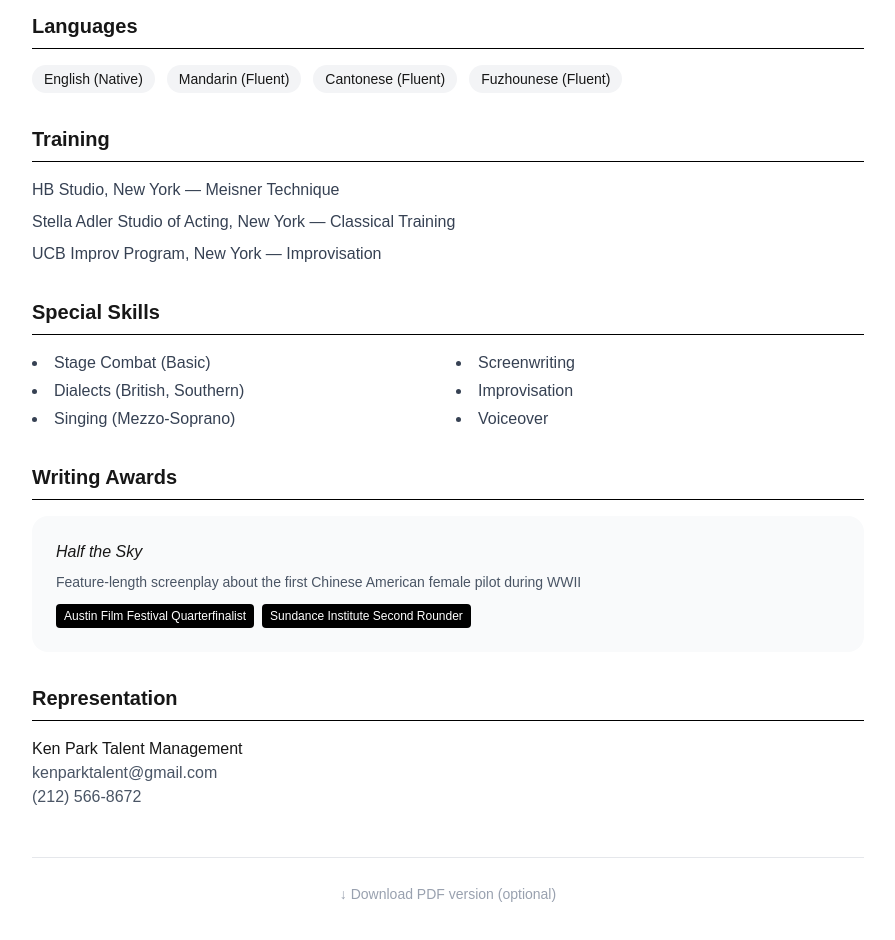
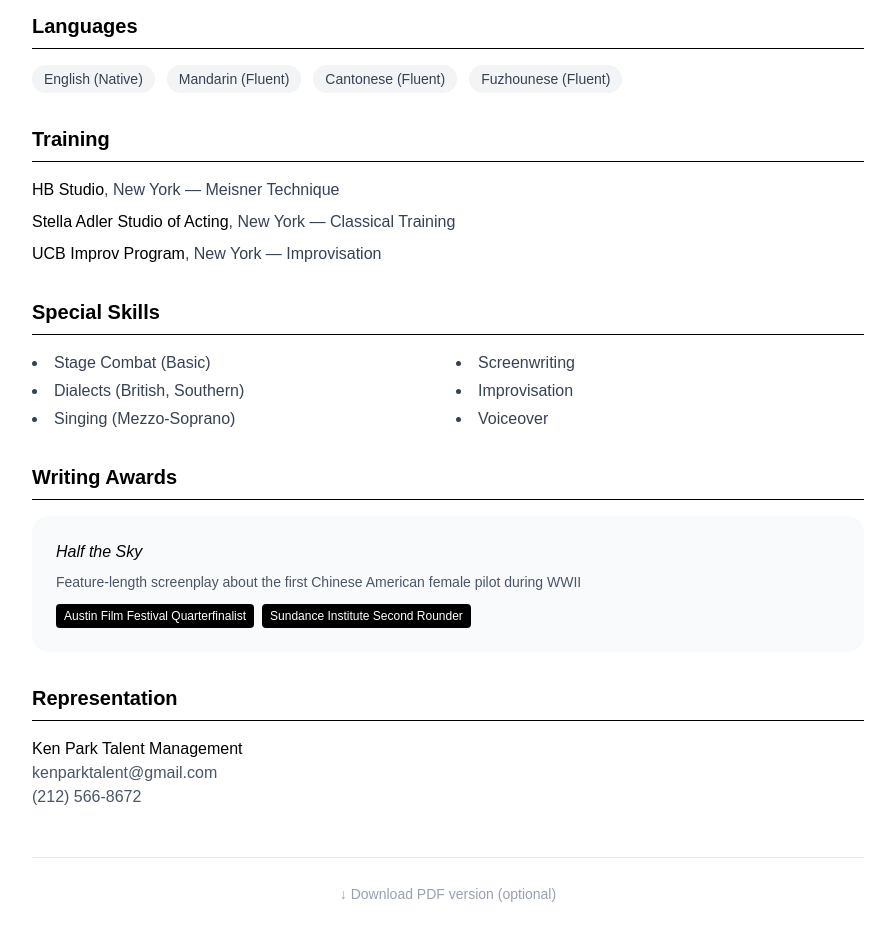
Before and after one commit to monkeypoops/stephy, a Next.js app: page /resume in a window 1280 px wide. Shown: the part 420-1360 px from the top of the page, without its empty margins (192-1087 px from the left). Built offline with nearby package versions, Linux system fonts and the light colour scheme.

Commit message:
updated main page centered for buttons and font colors for resume

```diff
--- a/app/resume/page.tsx
+++ b/app/resume/page.tsx
@@ -23,17 +23,17 @@ export default function ResumePage() {
 
             {/* Name and Title */}
             <div className="text-center md:text-left">
-              <h1 className="text-5xl md:text-6xl font-bold tracking-tighter mb-2">Stephanie Cheng</h1>
-              <p className="text-gray-500 text-lg">Actor | Screenwriter | Storyteller</p>
+              <h1 className="text-5xl md:text-6xl font-bold tracking-tighter mb-2 text-black">Stephanie Cheng</h1>
+              <p className="text-gray-600 text-lg">Actor | Screenwriter | Storyteller</p>
               <div className="w-16 h-0.5 bg-black mt-4 mx-auto md:mx-0" />
             </div>
           </div>
 
-          {/* Contact Info Row - Email only, no phone */}
+          {/* Contact Info Row - Email only */}
           <div className="text-center mb-12">
             <p className="text-gray-600">New York, NY</p>
             <p className="text-gray-600">
-              <a href="mailto:stephanieactor@gmail.com" className="hover:underline">
+              <a href="mailto:stephanieactor@gmail.com" className="hover:underline text-gray-600">
                 stephanieactor@gmail.com
               </a>
             </p>
@@ -41,28 +41,28 @@ export default function ResumePage() {
 
           {/* Languages */}
           <div className="mb-8">
-            <h2 className="text-xl font-semibold border-b border-black pb-2 mb-4">Languages</h2>
+            <h2 className="text-xl font-semibold border-b border-black pb-2 mb-4 text-black">Languages</h2>
             <div className="flex flex-wrap gap-3">
-              <span className="px-3 py-1 bg-gray-100 rounded-full text-sm">English (Native)</span>
-              <span className="px-3 py-1 bg-gray-100 rounded-full text-sm">Mandarin (Fluent)</span>
-              <span className="px-3 py-1 bg-gray-100 rounded-full text-sm">Cantonese (Fluent)</span>
-              <span className="px-3 py-1 bg-gray-100 rounded-full text-sm">Fuzhounese (Fluent)</span>
+              <span className="px-3 py-1 bg-gray-100 rounded-full text-sm text-gray-700">English (Native)</span>
+              <span className="px-3 py-1 bg-gray-100 rounded-full text-sm text-gray-700">Mandarin (Fluent)</span>
+              <span className="px-3 py-1 bg-gray-100 rounded-full text-sm text-gray-700">Cantonese (Fluent)</span>
+              <span className="px-3 py-1 bg-gray-100 rounded-full text-sm text-gray-700">Fuzhounese (Fluent)</span>
             </div>
           </div>
 
           {/* Training */}
           <div className="mb-8">
-            <h2 className="text-xl font-semibold border-b border-black pb-2 mb-4">Training</h2>
+            <h2 className="text-xl font-semibold border-b border-black pb-2 mb-4 text-black">Training</h2>
             <ul className="space-y-2 text-gray-700">
-              <li><span className="font-medium">HB Studio</span>, New York — Meisner Technique</li>
-              <li><span className="font-medium">Stella Adler Studio of Acting</span>, New York — Classical Training</li>
-              <li><span className="font-medium">UCB Improv Program</span>, New York — Improvisation</li>
+              <li><span className="font-medium text-black">HB Studio</span>, New York — Meisner Technique</li>
+              <li><span className="font-medium text-black">Stella Adler Studio of Acting</span>, New York — Classical Training</li>
+              <li><span className="font-medium text-black">UCB Improv Program</span>, New York — Improvisation</li>
             </ul>
           </div>
 
           {/* Special Skills */}
           <div className="mb-8">
-            <h2 className="text-xl font-semibold border-b border-black pb-2 mb-4">Special Skills</h2>
+            <h2 className="text-xl font-semibold border-b border-black pb-2 mb-4 text-black">Special Skills</h2>
             <div className="grid grid-cols-1 md:grid-cols-2 gap-4">
               <ul className="list-disc list-inside text-gray-700 space-y-1">
                 <li>Stage Combat (Basic)</li>
@@ -79,9 +79,9 @@ export default function ResumePage() {
 
           {/* Writing Awards */}
           <div className="mb-8">
-            <h2 className="text-xl font-semibold border-b border-black pb-2 mb-4">Writing Awards</h2>
+            <h2 className="text-xl font-semibold border-b border-black pb-2 mb-4 text-black">Writing Awards</h2>
             <div className="bg-gray-50 p-6 rounded-2xl">
-              <p className="font-medium italic mb-2">Half the Sky</p>
+              <p className="font-medium italic mb-2 text-black">Half the Sky</p>
               <p className="text-sm text-gray-600 mb-3">Feature-length screenplay about the first Chinese American female pilot during WWII</p>
               <div className="flex flex-wrap gap-2">
                 <span className="text-xs bg-black text-white px-2 py-1 rounded">Austin Film Festival Quarterfinalist</span>
@@ -92,13 +92,13 @@ export default function ResumePage() {
 
           {/* Representation */}
           <div className="mb-8">
-            <h2 className="text-xl font-semibold border-b border-black pb-2 mb-4">Representation</h2>
-            <p><span className="font-medium">Ken Park Talent Management</span></p>
+            <h2 className="text-xl font-semibold border-b border-black pb-2 mb-4 text-black">Representation</h2>
+            <p className="text-gray-700"><span className="font-medium text-black">Ken Park Talent Management</span></p>
             <p className="text-gray-600">kenparktalent@gmail.com</p>
             <p className="text-gray-600">(212) 566-8672</p>
           </div>
 
-          {/* Download PDF Option (small, not prominent) */}
+          {/* Download PDF Option */}
           <div className="text-center mt-12 pt-6 border-t border-gray-200">
             <a
               href="/resume.pdf"
--- a/components/Hero.tsx
+++ b/components/Hero.tsx
@@ -21,22 +21,22 @@ export default function Hero() {
       </div>
 
       {/* Content */}
-      <div className="relative z-10 text-center px-4">
+      <div className="relative z-10 text-center px-4 w-full">
         <h1 className="text-6xl md:text-8xl lg:text-9xl font-bold text-white mb-6 tracking-tighter">
           Stephy.
         </h1>
-        <p className="text-xl md:text-2xl text-white/90 max-w-2xl mx-auto mb-12">
+        <p className="text-xl md:text-2xl text-white/90 max-w-2xl mx-auto mb-12 px-4">
           For the creators, the dreamers, and the ones who do it their way.
         </p>
-        <div className="flex flex-col sm:flex-row gap-4 justify-center">
-          <Link href="/about">
-            <button className="px-8 py-4 bg-black text-white rounded-full font-semibold hover:bg-gray-800 transition flex items-center justify-center gap-2 group">
+        <div className="flex flex-col sm:flex-row gap-4 justify-center items-center w-full">
+          <Link href="/about" className="w-full sm:w-auto">
+            <button className="w-full sm:w-auto px-8 py-4 bg-black text-white rounded-full font-semibold hover:bg-gray-800 transition flex items-center justify-center gap-2 group">
               About Me
               <ArrowRight size={20} className="group-hover:translate-x-1 transition" />
             </button>
           </Link>
-          <Link href="/resume">
-            <button className="px-8 py-4 bg-white text-black border-2 border-black rounded-full font-semibold hover:bg-black hover:text-white transition">
+          <Link href="/resume" className="w-full sm:w-auto">
+            <button className="w-full sm:w-auto px-8 py-4 bg-white text-black border-2 border-black rounded-full font-semibold hover:bg-black hover:text-white transition">
               My Resume
             </button>
           </Link>
```
